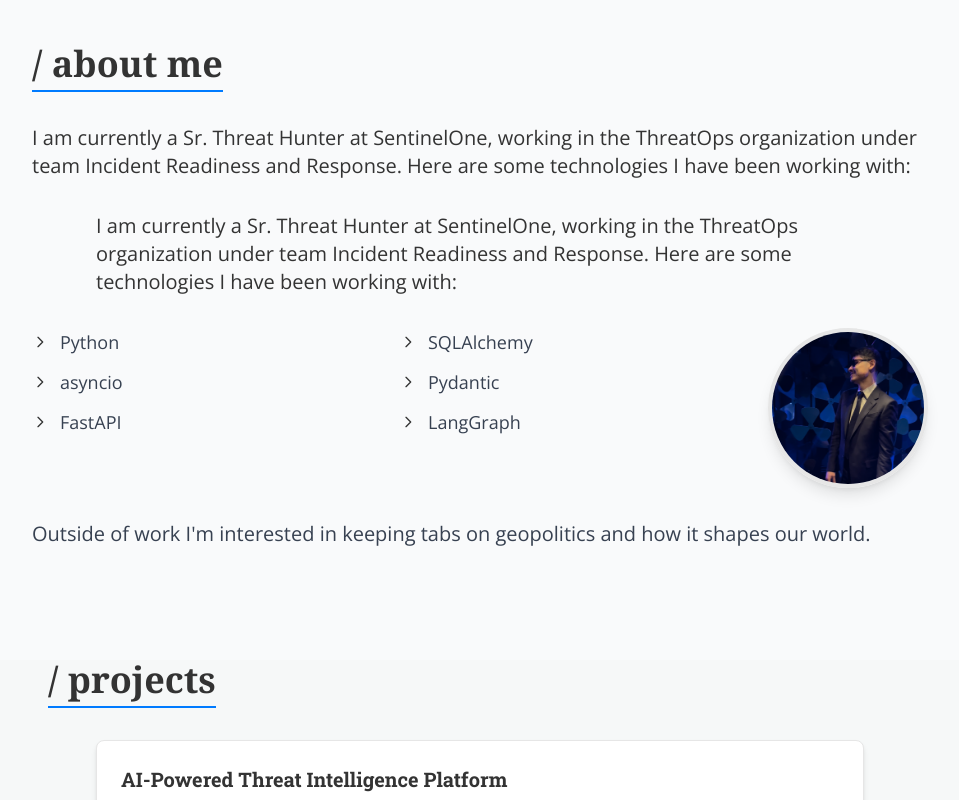
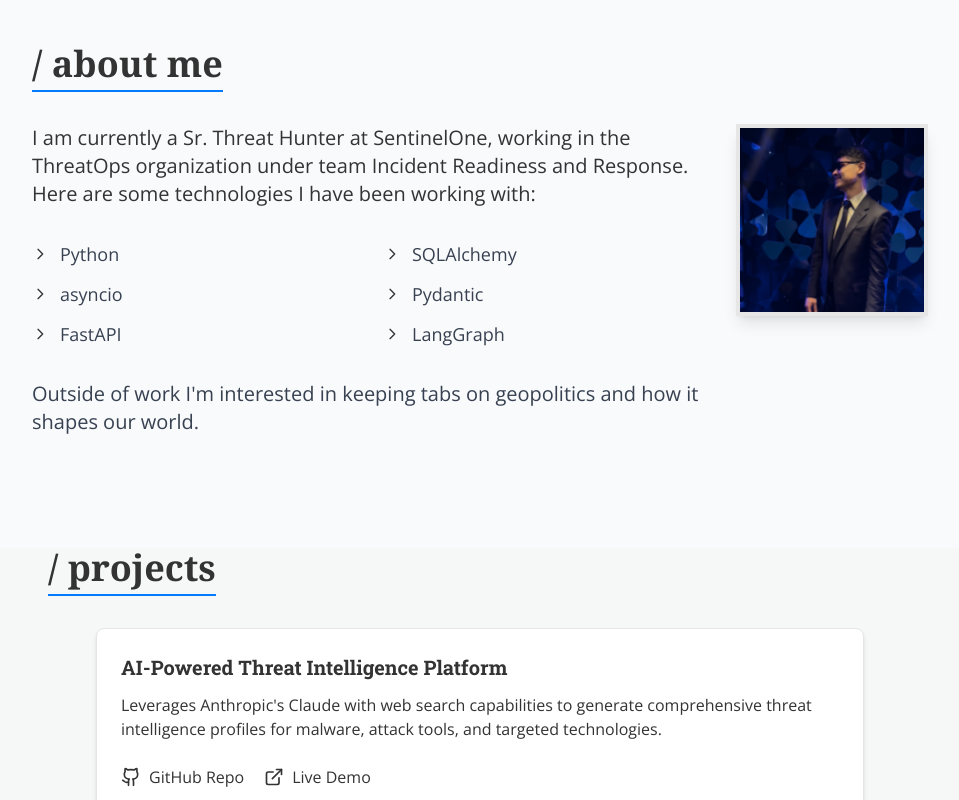
Before and after one commit to ricomanifesto/rico, a React (Vite) app: page / in a window 1280 px wide. Shown: the part 660-1460 px from the top of the page, without its empty margins (160-1119 px from the left). Built offline with nearby package versions, Linux system fonts and the light colour scheme.

Commit message:
Make profile picture square and align to right of entire About Me section

```diff
--- a/src/components/AboutMe.tsx
+++ b/src/components/AboutMe.tsx
@@ -26,7 +26,9 @@ export default function AboutMe() {
           / about me
         </motion.h2>
 
-        <div className="mb-12">
+        <div className="mb-12 flex flex-col md:flex-row gap-8">
+          {/* Content Section */}
+          <div className="flex-1">
             <motion.p
               className="text-lg md:text-xl mb-8 leading-relaxed"
               initial={{ opacity: 0 }}
@@ -37,26 +39,14 @@ export default function AboutMe() {
               I am currently a Sr. Threat Hunter at SentinelOne, working in the ThreatOps organization under team Incident Readiness and Response. Here are some technologies I have been working with:
             </motion.p>
 
-          <motion.p
-            className="text-lg md:text-xl mb-8 max-w-3xl mx-auto leading-relaxed"
-            initial={{ opacity: 0 }}
-            whileInView={{ opacity: 1 }}
-            transition={{ delay: 0.2, duration: 0.8 }}
-            viewport={{ once: true }}
-          >
-            I am currently a Sr. Threat Hunter at SentinelOne, working in the ThreatOps organization under team Incident Readiness and Response. Here are some technologies I have been working with:
-          </motion.p>
-
-          {/* Technologies and Profile Picture */}
+            {/* Technologies Grid */}
             <motion.div
-            className="flex flex-col md:flex-row items-center md:items-start gap-8 mb-8"
+              className="grid grid-cols-2 gap-8 mb-8"
               initial={{ opacity: 0, y: 20 }}
               whileInView={{ opacity: 1, y: 0 }}
               transition={{ delay: 0.4, duration: 0.8 }}
               viewport={{ once: true }}
             >
-            {/* Technologies Grid */}
-            <div className="grid grid-cols-2 gap-8 flex-1">
               {/* Left Column */}
               <div className="space-y-3">
                 {leftColumn.map((tech, index) => (
@@ -104,22 +94,6 @@ export default function AboutMe() {
                   </motion.div>
                 ))}
               </div>
-            </div>
-
-            {/* Profile Picture */}
-            <motion.div
-              className="flex-shrink-0"
-              initial={{ opacity: 0, scale: 0.8 }}
-              whileInView={{ opacity: 1, scale: 1 }}
-              transition={{ delay: 0.8, duration: 0.8 }}
-              viewport={{ once: true }}
-            >
-              <img
-                src="/images/profile.jpg"
-                alt="Michael Rico Profile"
-                className="w-32 h-32 md:w-40 md:h-40 rounded-full object-cover object-[50%_35%] border-4 border-primary/20 shadow-lg"
-              />
-            </motion.div>
             </motion.div>
 
             {/* Personal Interests */}
@@ -133,6 +107,22 @@ export default function AboutMe() {
               Outside of work I'm interested in keeping tabs on geopolitics and how it shapes our world.
             </motion.p>
           </div>
+
+          {/* Profile Picture - Right Aligned */}
+          <motion.div
+            className="flex-shrink-0 flex justify-center md:justify-end"
+            initial={{ opacity: 0, scale: 0.8 }}
+            whileInView={{ opacity: 1, scale: 1 }}
+            transition={{ delay: 0.8, duration: 0.8 }}
+            viewport={{ once: true }}
+          >
+            <img
+              src="/images/profile.jpg"
+              alt="Michael Rico Profile"
+              className="w-40 h-40 md:w-48 md:h-48 object-cover object-[50%_35%] border-4 border-primary/20 shadow-lg"
+            />
+          </motion.div>
+        </div>
       </div>
     </section>
   );
```
Lines whose indentation alone changed are shown as unchanged.
